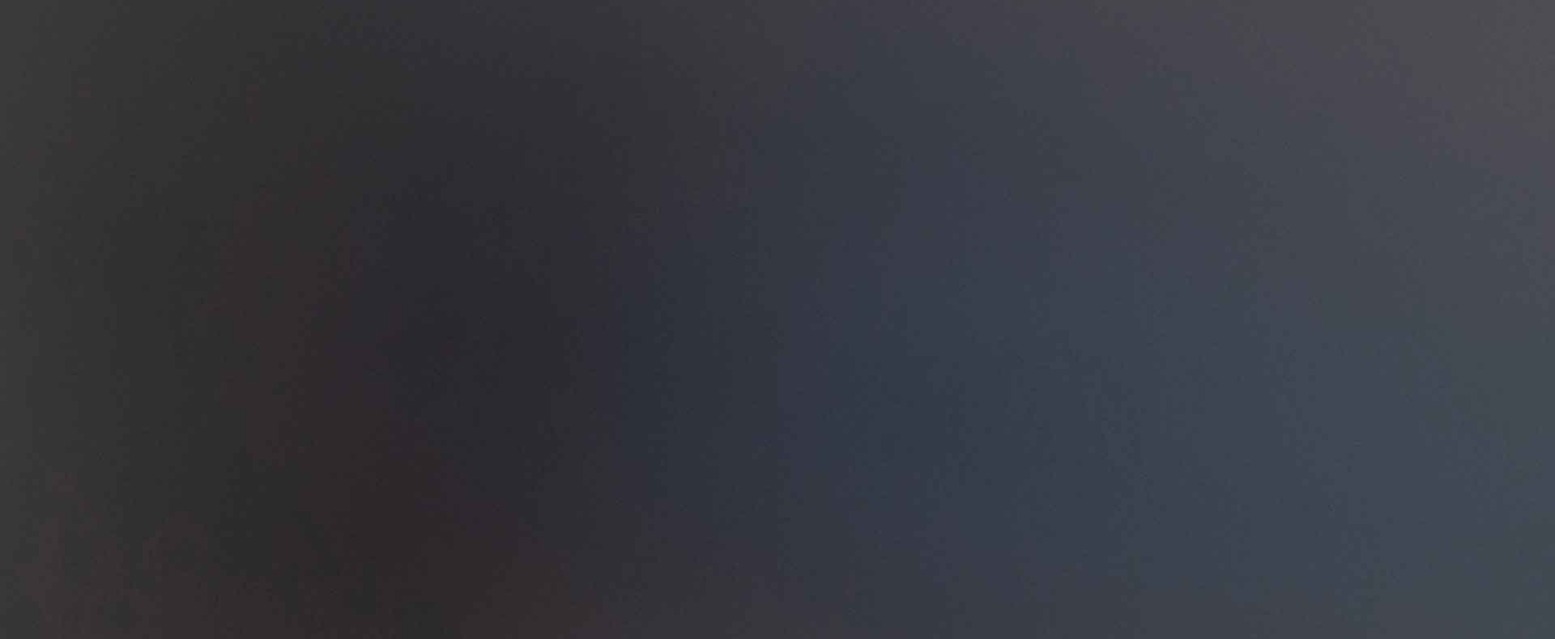
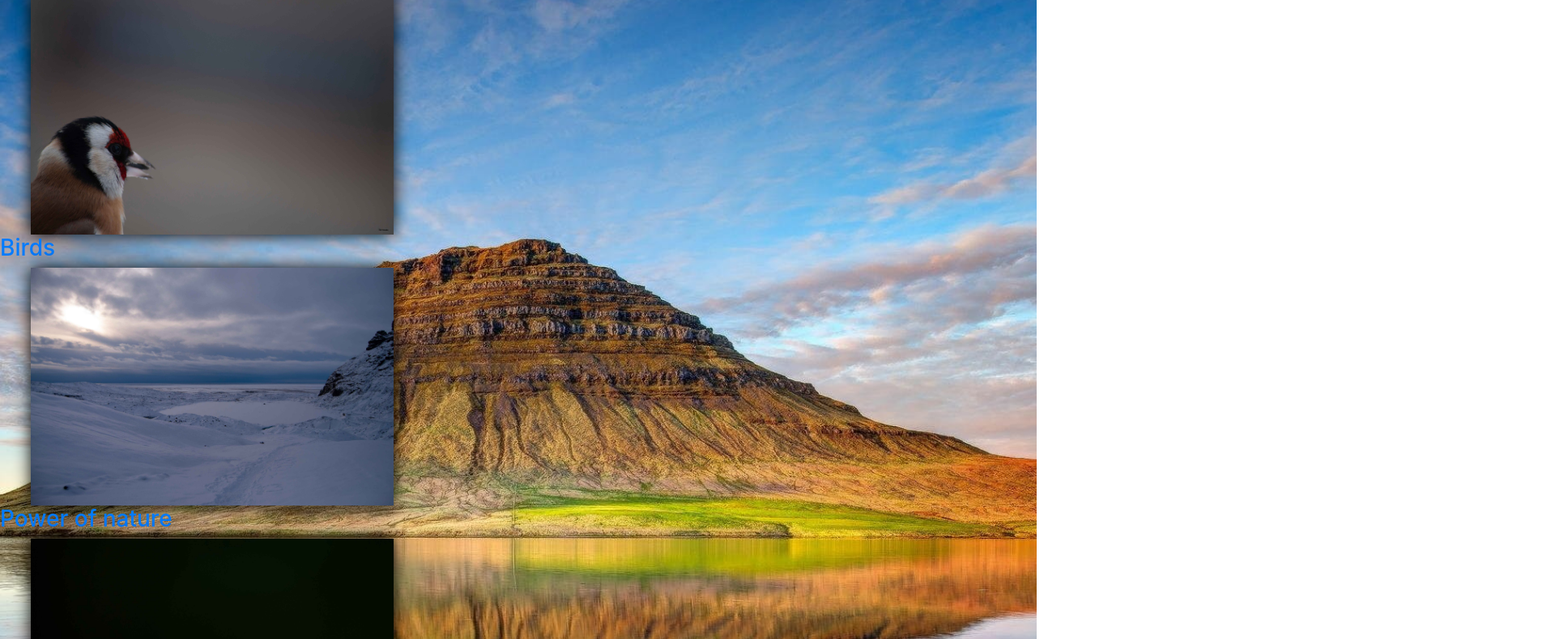
Before and after one commit to papgergo1997/papgergo1997.github.io, a plain HTML site: page pages/albums.html in a window 1280 px wide. Shown: the part 120-910 px from the top of the page at 81% size, 1920 px wide, since content can reach past the window. Drawn offline with nearby package versions, Linux system fonts and the light colour scheme.

Commit message:
something

```diff
--- a/pages/albums.html
+++ b/pages/albums.html
@@ -9,14 +9,29 @@
 <script src="https://ajax.googleapis.com/ajax/libs/jquery/1.11.1/jquery.min.js"></script>
 <script src="https://maxcdn.bootstrapcdn.com/bootstrap/4.5.0/js/bootstrap.min.js"></script>
 <link rel="stylesheet" href="../bootstrap-4.5.0-dist/bootstrap-4.5.0-dist/css/bootstrap.min.css">
+
 <style>
+    body {
+            height: 100%;
+        }
+
         html {
-        background-image: url(../img/backgroundalbums.jpg);
+            height: 180%;
+        }
+
+        .bg {
+            background-image: url(/img/backgroundalbums.jpg);
+            height: 100%;
             background-position: center;
-        background-repeat: repeat;
-        background-size: 150%;
+            background-repeat: no-repeat;
+            background-size: cover;
         }
-    img {box-shadow: 0 0 20px black;}
+    img {
+        box-shadow: 0 0 20px black;
+        width: 35%;
+        margin-left: 3%;
+        margin-right: 0.5%;
+    }
 </style>
 
 <body>
@@ -54,6 +69,7 @@
         </div>
     </nav>
 
+    <div class="bg">
     <h1>Albums</h1>
 
 
@@ -73,6 +89,7 @@
                 <h3 name="insects">Insects</h3>
             </div>
         </a></div>
+    </div>
 </body>
 
 </html>
```
Also changed, not shown: home.html (+4 -4 lines), pages/wallpapers.html (+5 -5 lines). Lines whose indentation alone changed are shown as unchanged.
